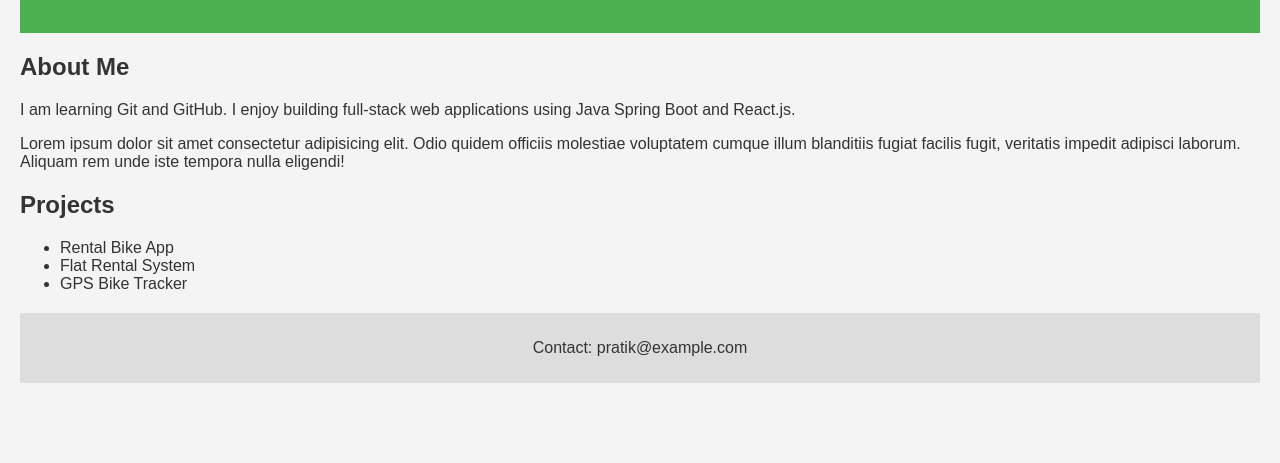
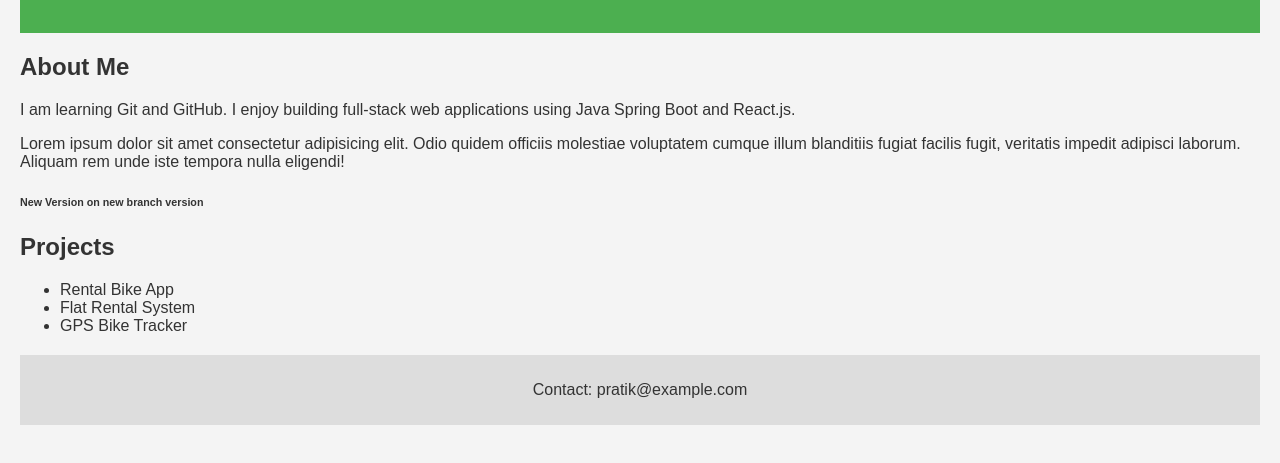
Before and after one commit to PratikLudarkar99/Git_Practice, a plain HTML site: page index.html in a window 1280 px wide. Shown: the part 141-604 px from the top of the page. Drawn offline with Linux system fonts and the light colour scheme.

Commit message:
version branch is created

```diff
--- a/index.html
+++ b/index.html
@@ -16,7 +16,8 @@
     <h2>About Me</h2>
     <p>I am learning Git and GitHub. I enjoy building full-stack web applications using Java Spring Boot and React.js.</p>
     <P>Lorem ipsum dolor sit amet consectetur adipisicing elit. Odio quidem officiis molestiae voluptatem cumque illum blanditiis fugiat facilis fugit, veritatis impedit adipisci laborum. Aliquam rem unde iste tempora nulla eligendi!</P>
-  </section>
+    <H6>New Version on new branch version</H6>
+</section>
 
   <section>
     <h2>Projects</h2>
```
